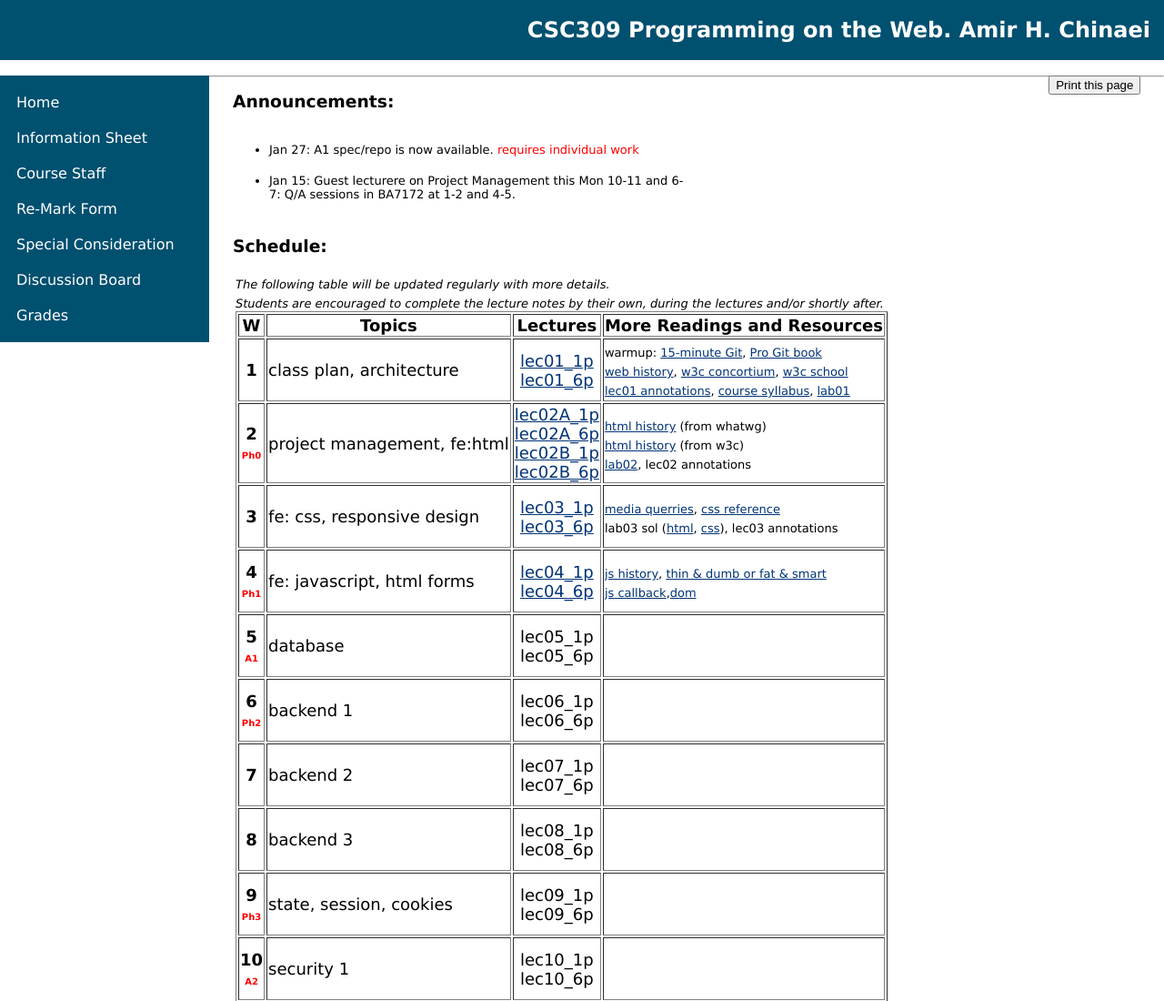
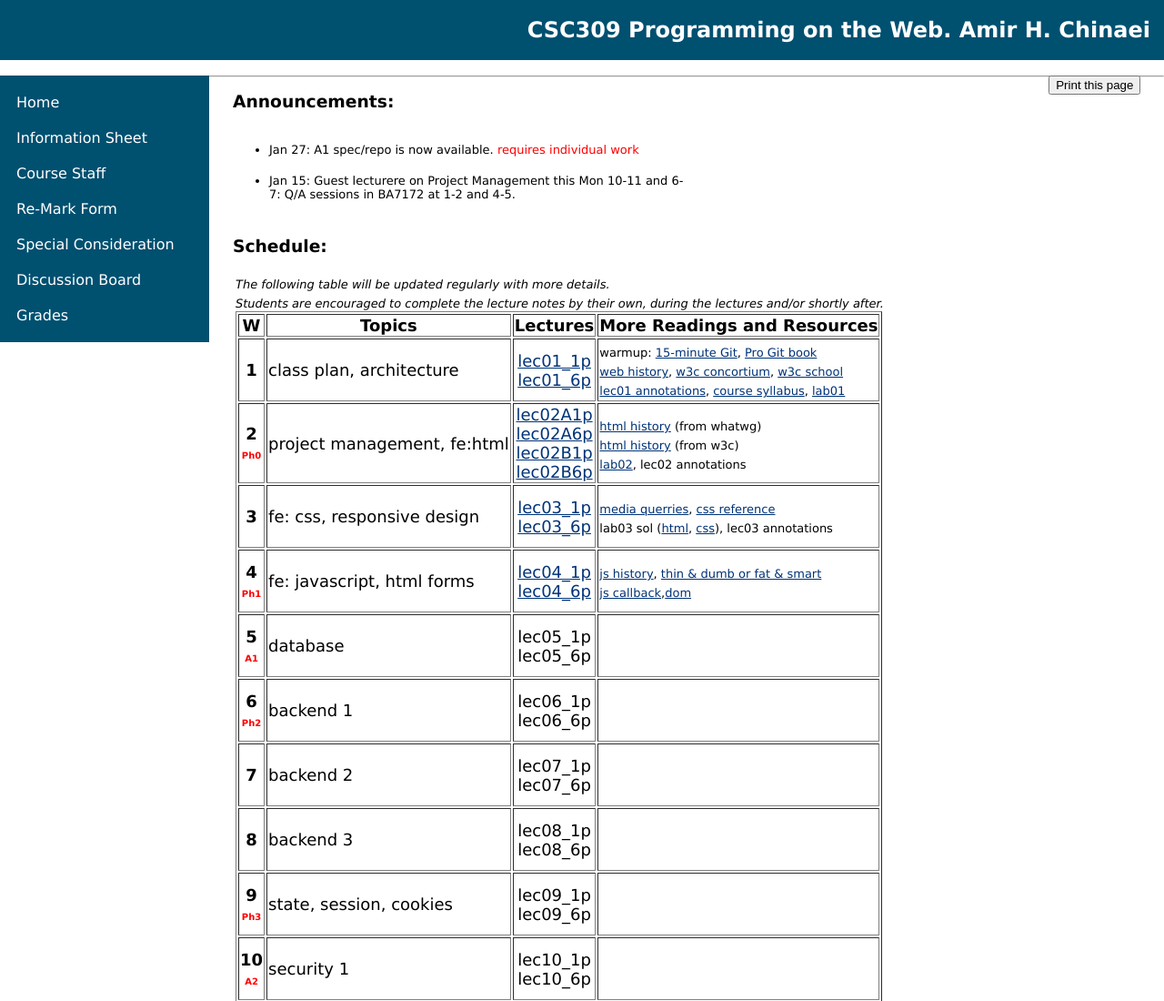
Before and after one commit to CSC309-spring2017/CSC309-spring2017.github.io, a plain HTML site: page index.html in a window 1280 px wide. Shown: the top 1100 px of the page at 91% size. Drawn offline with Linux system fonts and the light colour scheme.

Commit message:
lec4 updated

```diff
--- a/index.html
+++ b/index.html
@@ -63,7 +63,7 @@
 							<tr><th> W</th>                                         <th>Topics                         </th><th width=80>Lectures</th><th>More Readings and Resources</th></tr>
 							<tr><th> 1</th>                                         <td>class plan, architecture       </td><td height=65><center><a href="lec01_1p.pdf">lec01_1p</a><br><a href="lec01_6p.pdf">lec01_6p</a></center></td><td><font size="2.5">warmup: <a href="https://try.github.io/levels/1/challenges/1">15-minute Git</a>, <a href="https://git-scm.com/book/en/v2">Pro Git book</a><br><a href="https://www.w3.org/History.html">web history</a>, <a href="https://www.w3.org/Consortium/">w3c concortium</a>, <a href="http://www.w3schools.com/">w3c school</a><br><a href="lecture01-annot.zip">lec01 annotations</a>, <a href="InfoSheet.pdf">course syllabus</a>, <a href="lab01.pdf">lab01</a></font></td></tr>
 							<tr><th> 2<br><font title= "Project Phase 0 due on Jan 20, 10:00 pm"color="red" size="1">Ph0</font></th>
-							                                                        <td>project management, fe:html    </td><td height=65><center><a href="lec02A_1p.pdf">lec02A_1p</a><br><a href="lec02A_6p.pdf">lec02A_6p</a><br><a href="lec02B_1p.pdf">lec02B_1p</a><br><a href="lec02B_6p.pdf">lec02B_6p</a></center></td><td><font size="2.5"><a href="https://html.spec.whatwg.org/multipage/introduction.html#history-2">html history</a> (from whatwg)<br><a href="https://www.w3.org/People/Raggett/book4/ch02.html">html history</a> (from w3c)<br><a href="lab02.pdf">lab02</a>, <a >lec02 annotations</a></font></td></tr>
+							                                                        <td>project management, fe:html    </td><td height=65><center><a href="lec02A_1p.pdf">lec02A1p</a><br><a href="lec02A_6p.pdf">lec02A6p</a><br><a href="lec02B_1p.pdf">lec02B1p</a><br><a href="lec02B_6p.pdf">lec02B6p</a></center></td><td><font size="2.5"><a href="https://html.spec.whatwg.org/multipage/introduction.html#history-2">html history</a> (from whatwg)<br><a href="https://www.w3.org/People/Raggett/book4/ch02.html">html history</a> (from w3c)<br><a href="lab02.pdf">lab02</a>, <a >lec02 annotations</a></font></td></tr>
 							<tr><th> 3</th>                                         <td>fe: css, responsive design     </td><td height=65><center><a href="lec03_1p.pdf">lec03_1p</a><br><a href="lec03_6p.pdf">lec03_6p</a></center></td><td><font size="2.5"><a href="http://www.w3schools.com/css/css_rwd_mediaqueries.asp">media querries</a>, <a href="http://www.w3schools.com/cssref/">css reference</a><br> lab03 sol (<a href="lab03/index.html">html</a>, <a href="lab03/assets/css/style.css">css</a>), <a >lec03 annotations</a></font></td></tr>
 							<tr><th> 4<br><font title= "Project Phase 1 due on Feb 03, 10:00 pm" color="red" size="1">Ph1</font></th>
 							                                                        <td>fe: javascript, html forms     </td><td height=65><center><a href="lec04_1p.pdf">lec04_1p</a><br><a href="lec04_6p.pdf">lec04_6p</a></center></td><td><font size="2.5"><a href="https://www.w3.org/community/webed/wiki/A_Short_History_of_JavaScript">js history</a>, <a href="https://www.w3.org/blog/MWITeam/2007/07/26/thin_and_dumb_or_fat_and_smart">thin & dumb or fat & smart</a><br><a href="http://javascriptissexy.com/understand-javascript-callback-functions-and-use-them/">js callback</a>,<a href="https://www.w3.org/DOM/">dom</a></font></td></tr>
```
Also changed, not shown: 2 other files.
